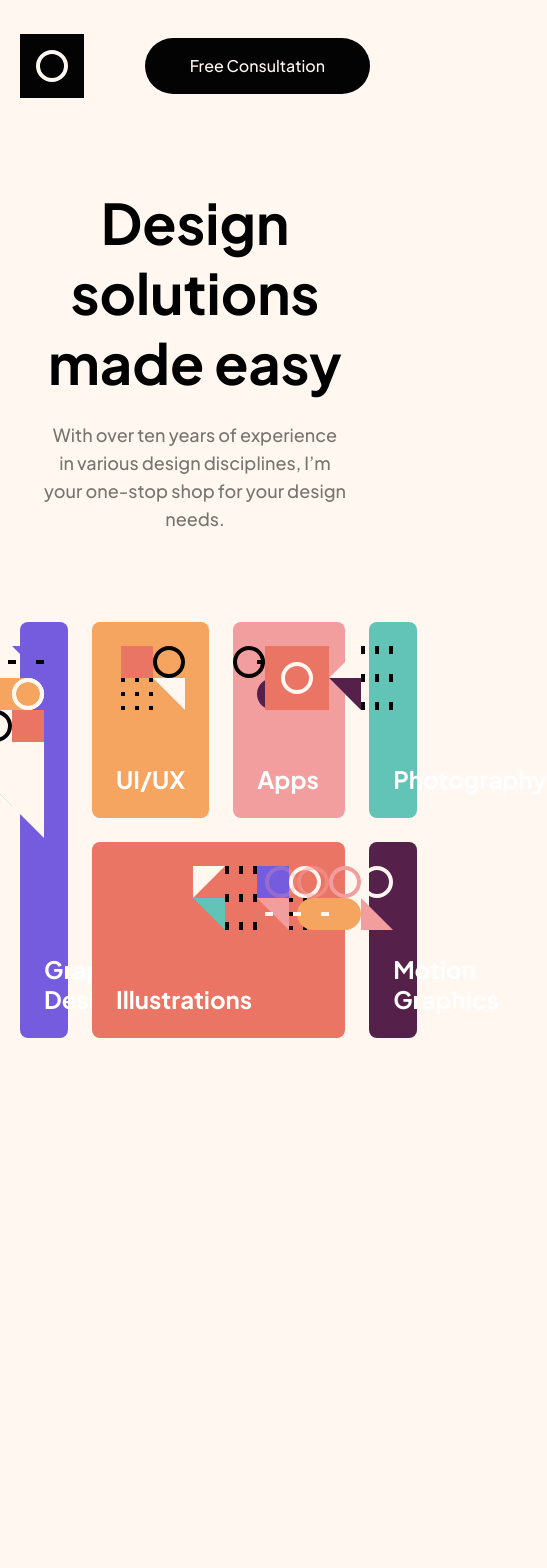
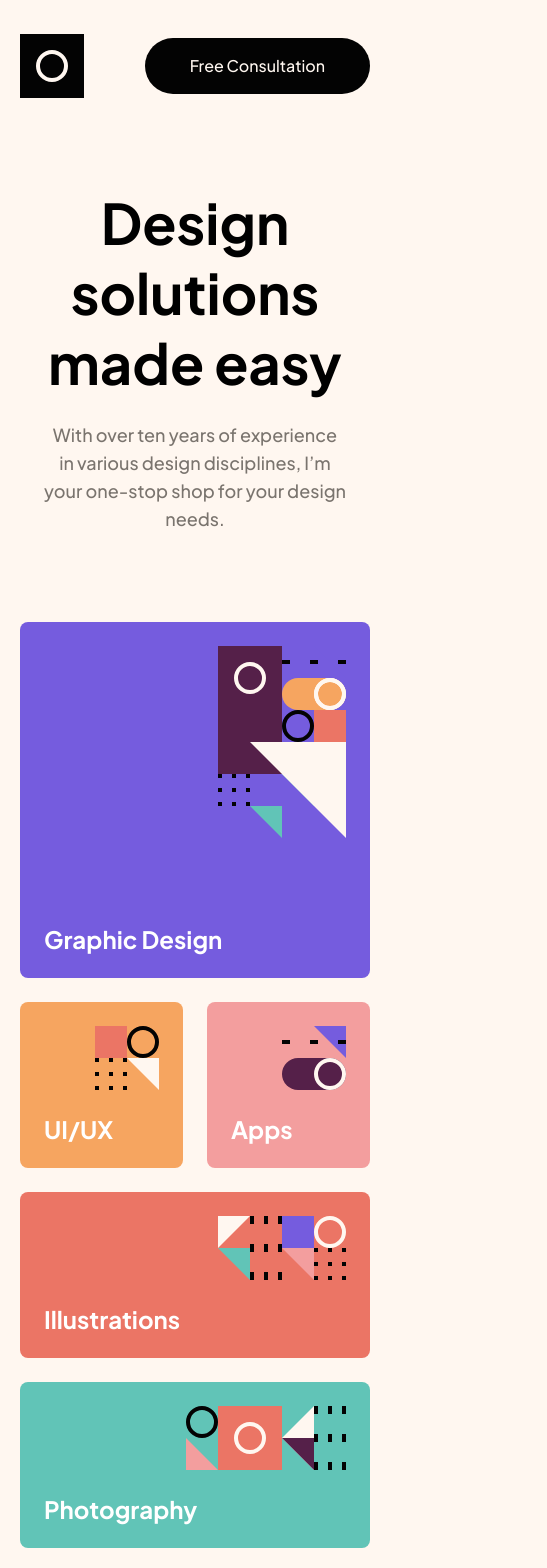
Before and after one commit to Sir0u/single-page1, a React (Vite) app: page / in a window 390 px wide. Shown: the top 1568 px of the page, 547 px wide, since content can reach past the window. Before the commit the page ends 1038 px from the top, so only its background shows below. Built offline with nearby package versions, Linux system fonts and the light colour scheme.

Commit message:
responsive info section

```diff
--- a/src/App.tsx
+++ b/src/App.tsx
@@ -1,3 +1,4 @@
+import About from "./components/about/About"
 import Info from "./components/info/Info"
 import Navbar from "./components/navbar/Navbar"
 
@@ -8,6 +9,7 @@ function App() {
       <Navbar />
       <main>
         <Info />
+        {/* <About /> */}
       </main>
     </>
   )
--- a/src/components/info/Info.tsx
+++ b/src/components/info/Info.tsx
@@ -56,7 +56,7 @@ const Info = () => {
                     {elements.map(({ id, name, img }) => (
                         <div className='element' key={id}>
                             <img src={img} alt={name} />
-                            <p className='p--l'>{name}</p>
+                            <p>{name}</p>
                         </div>
                     ))}
                 </div>
--- a/src/components/info/info.scss
+++ b/src/components/info/info.scss
@@ -27,6 +27,9 @@
             border-radius: 8px;
 
             p {
+                font-size: 24px;
+                font-weight: 700;
+                line-height: 30px;
                 color: #fff;
             }
 
@@ -67,3 +70,78 @@
         }
     }
 }
+
+
+
+@media (max-width:992px) {
+    .info {
+
+        &-elements {
+            grid-template-columns: repeat(4, 1fr);
+            grid-template-rows: repeat(3, 1fr);
+
+
+            .element:nth-child(1) {
+                grid-area: 1 / 1 / 3 / 3;
+            }
+
+            .element:nth-child(2) {
+                grid-area: 1 / 3 / 2 / 4;
+
+            }
+
+            .element:nth-child(3) {
+                grid-area: 1 / 4 / 2 / 5;
+            }
+
+            .element:nth-child(4) {
+                grid-area: 2 / 3 / 3 / 5;
+            }
+
+            .element:nth-child(5) {
+                grid-area: 3 / 1 / 4 / 3;
+            }
+
+            .element:nth-child(6) {
+                grid-area: 3 / 3 / 4 / 5;
+            }
+        }
+    }
+}
+
+
+@media (max-width:576px) {
+    .info {
+
+        &-elements {
+            grid-template-columns: repeat(2, 1fr);
+            grid-template-rows: repeat(6, 1fr);
+
+
+            .element:nth-child(1) {
+                grid-area: 1 / 1 / 3 / 3;
+            }
+
+            .element:nth-child(2) {
+                grid-area: 3 / 1 / 4 / 2;
+
+            }
+
+            .element:nth-child(3) {
+                grid-area: 3 / 2 / 4 / 3;
+            }
+
+            .element:nth-child(4) {
+                grid-area: 4 / 1 / 5 / 3;
+            }
+
+            .element:nth-child(5) {
+                grid-area: 5 / 1 / 6 / 3;
+            }
+
+            .element:nth-child(6) {
+                grid-area: 6 / 1 / 7 / 3;
+            }
+        }
+    }
+}
--- a/src/style/global/fonts.scss
+++ b/src/style/global/fonts.scss
@@ -36,13 +36,6 @@ p,
     color: $gray;
 
 
-    &--l p,
-    &--l {
-        font-size: 24px;
-        font-weight: 700;
-        line-height: 30px;
-    }
-
     &--m p,
     &--m {
         font-size: 14px;
--- a/src/style/global/spaces.scss
+++ b/src/style/global/spaces.scss
@@ -1,3 +1,5 @@
+$p-90: 7.813rem;
+// 125px
 $p-70: 5.55rem;
 // 88px
 $p-60: 3.5rem;
```
Also changed, not shown: src/components/about/About.tsx (added, +21 -0 lines), src/components/about/about.scss (added, +20 -0 lines), src/assets/about.png (added).
